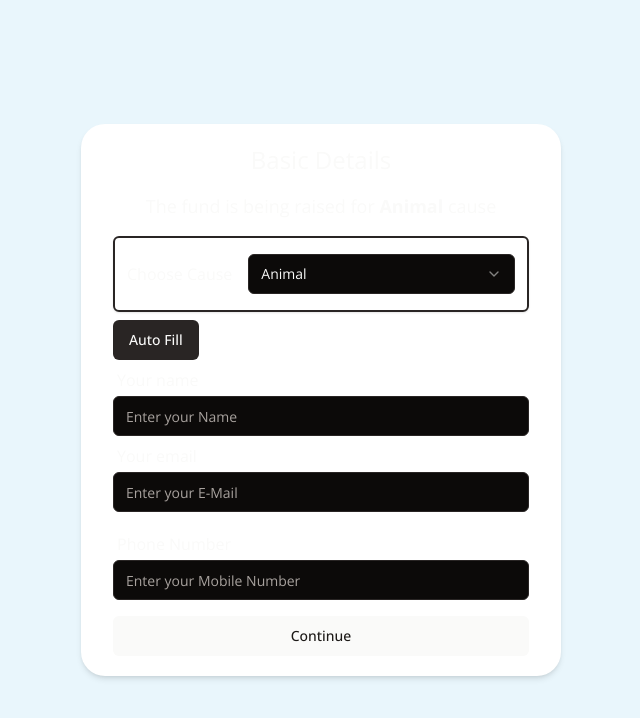
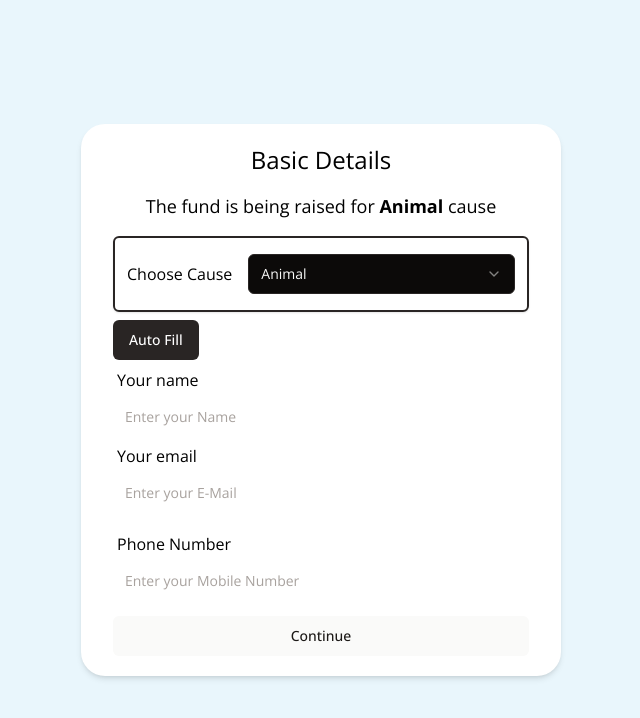
Before and after one commit to Binit06/Kutumb, a Next.js app: page /Campaign in a window 1280 px wide. Shown: the top 718 px of the page, without its empty margins (319-959 px from the left). Built offline with nearby package versions, Linux system fonts and the light colour scheme; no server answers.

Commit message:
New Design Fixes

```diff
--- a/app/(secondary)/(routes)/Campaign/page.tsx
+++ b/app/(secondary)/(routes)/Campaign/page.tsx
@@ -128,14 +128,14 @@ export default function CampaignPage() {
 
     return (
         <div className="w-full h-screen flex justify-center items-center bg-[#e9f6fc]">
-            <IoIosArrowBack size={30} className={`${page === 1 ? "hidden" : ""} cursor-pointer`} onClick={() => { setPage(page - 1) }} />
+            <IoIosArrowBack size={30} color='black' className={`${page === 1 ? "hidden" : ""} cursor-pointer`} onClick={() => { setPage(page - 1) }} />
             <div className={`max-w-[30rem] w-full bg-white shadow-md rounded-3xl py-5 px-8 ${page === 1 ? "" : "hidden"}`}>
-                <div className="font-normal text-2xl text-center mb-4">Basic Details</div>
-                <div className="text-lg text-center mb-4">The fund is being raised for <span className="font-bold">{selectedCause}</span> cause</div>
+                <div className="font-normal text-2xl text-center mb-4 text-black">Basic Details</div>
+                <div className="text-lg text-center mb-4 text-black">The fund is being raised for <span className="font-bold">{selectedCause}</span> cause</div>
                 <div className="flex justify-center">
                     <div className="w-[27rem] border-2 shadow-neutral-200 shadow-sm py-4 rounded-md px-3 flex items-center">
-                        <div className="text-center py-2 mr-2 rounded-sm">Choose Cause</div>
-                        <div className="border-1 border-black flex-1 text-center ml-2 rounded-sm">
+                        <div className="text-center py-2 mr-2 rounded-sm text-black">Choose Cause</div>
+                        <div className="border-1 border-black flex-1 text-center ml-2 rounded-sm bg-white">
                             <Select onValueChange={(value) => { handleCauseChange(value) }}>
                                 <SelectTrigger><SelectValue placeholder={selectedCause}></SelectValue></SelectTrigger>
                                 <SelectContent>
@@ -156,27 +156,27 @@ export default function CampaignPage() {
                         </div>
                     </div>
                 </div>
-                <div className='mt-2 w-full'>
-                    <Button variant={'secondary'} onClick={handleAutoFill}>Auto Fill</Button>
+                <div className='mt-2 w-full bg-white'>
+                    <Button variant={'secondary'} onClick={handleAutoFill} className='text-white'>Auto Fill</Button>
                 </div>
                 <div className='w-full mt-2 flex-col gap-3'>
-                    <div className='flex-1 px-1'>Your name</div>
-                    <Input name="name" placeholder='Enter your Name' required autoFocus={false} className='mt-1' value={formData.name} onChange={handleChange} />
+                    <div className='flex-1 px-1 text-black'>Your name</div>
+                    <Input name="name" placeholder='Enter your Name' required autoFocus={false} className='mt-1 bg-white text-black' value={formData.name} onChange={handleChange}/>
                 </div>
                 <div className='w-full mt-2 flex-col gap-3'>
-                    <div className='flex-1 px-1'>Your email</div>
-                    <Input name="email" placeholder='Enter your E-Mail' required autoFocus={false} className='mt-1' value={formData.email} onChange={handleChange} />
+                    <div className='flex-1 px-1 text-black'>Your email</div>
+                    <Input name="email" placeholder='Enter your E-Mail' required autoFocus={false} className='mt-1 bg-white text-black' value={formData.email} onChange={handleChange} />
                 </div>
                 <div className='w-full mt-5 flex-col gap-3'>
-                    <div className='flex-1 px-1'>Phone Number</div>
-                    <Input name="phoneNumber" placeholder='Enter your Mobile Number' required autoFocus={false} className='mt-1' value={formData.phoneNumber} onChange={handleChange} />
+                    <div className='flex-1 px-1 text-black'>Phone Number</div>
+                    <Input name="phoneNumber" placeholder='Enter your Mobile Number' required autoFocus={false} className='mt-1 bg-white text-black' value={formData.phoneNumber} onChange={handleChange} />
                 </div>
                 <Button variant={'default'} className='w-full mt-4' onClick={handlePageOneSubmit}>Continue</Button>
             </div>
             <div className={`max-w-[30rem] w-full bg-white shadow-md rounded-3xl py-5 px-8 ${page === 2 ? "" : "hidden"}`}>
-                <div className="font-normal text-2xl text-center mb-4">NGO / Individual Details</div>
+                <div className="font-normal text-2xl text-center mb-4 text-black">NGO / Individual Details</div>
                 <div className='w-full mt-2 flex-col gap-3'>
-                    <div className='flex-1 px-1'>The fundraiser will benefit</div>
+                    <div className='flex-1 px-1 text-black'>The fundraiser will benefit</div>
                     <Select onValueChange={(value) => { handleBenefitChange(value) }}>
                         <SelectTrigger><SelectValue placeholder={formData.benefit}></SelectValue></SelectTrigger>
                         <SelectContent>
@@ -188,33 +188,33 @@ export default function CampaignPage() {
                 </div>
                 {formData.benefit === 'NGO' ? (
                     <div className='w-full mt-2 flex-col gap-3'>
-                        <div className='flex-1 px-1'>Individual name</div>
+                        <div className='flex-1 px-1 text-black'>Individual name</div>
                         <Input name="ngo_name" placeholder='Enter NGO Name' required autoFocus={false} className='mt-1' value={formData.ngo_name} onChange={handleChange} />
                     </div>
                 ) : formData.benefit === 'Individual_Other_Than_Self' ? (
                     <div>
                         <div className='w-full mt-2 flex-col gap-3'>
-                            <div className='flex-1 px-1'>Individual name</div>
+                            <div className='flex-1 px-1 text-black'>Individual name</div>
                             <Input name="other_individual" placeholder='Enter Name' required autoFocus={false} className='mt-1' value={formData.other_individual} onChange={handleChange} />
                         </div>
                         <div className='w-full mt-5 flex-col gap-3'>
-                            <div className='flex-1 px-1'>Individuals Phone Number</div>
+                            <div className='flex-1 px-1 text-black'>Individuals Phone Number</div>
                             <Input name="other_number" placeholder='Enter Mobile Number' required autoFocus={false} className='mt-1' value={formData.other_number} onChange={handleChange} />
                         </div>
                     </div>
                 ) : (
                     <div>
                         <div className='w-full mt-2 flex-col gap-3'>
-                            <div className='flex-1 px-1'>Your name</div>
+                            <div className='flex-1 px-1 text-black'>Your name</div>
                             <Input name="name" placeholder='Enter your Name' required autoFocus={false} className='mt-1' value={formData.name} onChange={handleChange} />
                         </div>
                         <div className='w-full mt-5 flex-col gap-3'>
-                            <div className='flex-1 px-1'>Phone Number</div>
+                            <div className='flex-1 px-1 text-black'>Phone Number</div>
                             <Input name="phoneNumber" placeholder='Enter your Mobile Number' required autoFocus={false} className='mt-1' value={formData.phoneNumber} onChange={handleChange} />
                         </div>
                     </div>
                 )}
-                <div className='flex-1 px-1 mt-2 mb-1'>Location</div>
+                <div className='flex-1 px-1 mt-2 mb-1 text-black'>Location</div>
                 <div style={{ display: 'flex', flexDirection: 'row', gap: '10px'}}>
                 <Select onValueChange={(value) => {setFormData(prevData => ({ ...prevData, state: value }))}}>
                     <SelectTrigger><SelectValue placeholder='State'></SelectValue></SelectTrigger>
@@ -248,18 +248,17 @@ export default function CampaignPage() {
 
             </div>
             <div className={`max-w-[30rem] w-full bg-white shadow-md rounded-3xl py-5 px-8 ${page === 3 ? "" : "hidden"}`}>
-                <div className="font-normal text-2xl text-center mb-4">Campaign Details</div>
+                <div className="font-normal text-2xl text-center mb-4 text-black">Campaign Details</div>
                 <div className='w-full h-[20vh] px-10'>
                     <div className='w-full border-2 border-black rounded-md border-dashed h-full grid place-content-center'>
                         <Input type='file'/>
                     </div>
                 </div>
                 <div className='w-full mt-2 flex-col gap-3'>
-                    <div className='flex-1 px-1'>Campaign Title</div>
-                    <Input name="campaign_name" placeholder='Enter Campaign Name' required autoFocus={false} className='mt-1' value={formData.campaign_name} onChange={handleChange} />
+                    <Input name="campaign_name" placeholder='Enter Campaign Name' required autoFocus={false} autoComplete='false' autoSave='false' className='mt-4 py-6 text-xl font-bold bg-white text-black focus:outline-0 border-b-2 border-black mb-6' value={formData.campaign_name} onChange={handleChange} />
                 </div>
                 <div className='w-full mt-2 flex-col gap-3 px-1'>
-                    <div className='flex-1'>Campaign Description</div>
+                    <div className='flex-1 text-black'>Campaign Description</div>
                     {/* <Input name="description" placeholder='Enter Campaign Description' required autoFocus={false} className='mt-1' value={formData.description} onChange={handleChange} multiple/> */}
                     <textarea
                     name="campaign_description"
@@ -270,14 +269,15 @@ export default function CampaignPage() {
                     value={formData.campaign_description}
                     onChange={handleTextAreaChange}
                     rows={5} // Specify the number of rows (lines) you want
-                    style={{width: '100%', padding: '5px'}}
+                    style={{width: '100%', padding: '10px', borderRadius: '10px', fontSize: '18px'}}
                     />
 
                 </div>
-                <div className='mt-2 w-full '>
-                    <Input type='number' placeholder='Enter Fund Amount You Want to Raise n Ruppees' name='amount' onChange={handleChange} value={formData.amount}/>
+                <div className='mt-2 w-full flex flex-col gap-1'>
+                    <div className='text-black'>Fund Target</div>
+                    <Input type='number' placeholder='Amount in Rupees' name='amount' className='text-lg font-bold tracking-widest py-6 bg-white text-black' onChange={handleChange} value={formData.amount}/>
                 </div>
-                <div className='w-full mt-2'>
+                <div className='w-full mt-4'>
                     <Button variant={'secondary'} className='w-full' onClick={handleSubmit}>Create Campaign</Button>
                 </div>
             </div>
--- a/components/ui/input.tsx
+++ b/components/ui/input.tsx
@@ -11,7 +11,7 @@ const Input = React.forwardRef<HTMLInputElement, InputProps>(
       <input
         type={type}
         className={cn(
-          "flex h-10 w-full rounded-md border border-input bg-background px-3 py-2 text-sm ring-offset-background file:border-0 file:bg-transparent file:text-sm file:font-medium placeholder:text-muted-foreground focus-visible:outline-none focus-visible:ring-2 focus-visible:ring-ring focus-visible:ring-offset-2 disabled:cursor-not-allowed disabled:opacity-50",
+          "flex h-10 w-full rounded-md border-input bg-background px-3 py-2 text-sm ring-offset-background file:border-0 file:bg-transparent file:text-sm file:font-medium placeholder:text-muted-foreground focus-visible:outline-none focus-visible:ring-2 focus-visible:ring-ring focus-visible:ring-offset-2 disabled:cursor-not-allowed disabled:opacity-50",
           className
         )}
         ref={ref}
```
